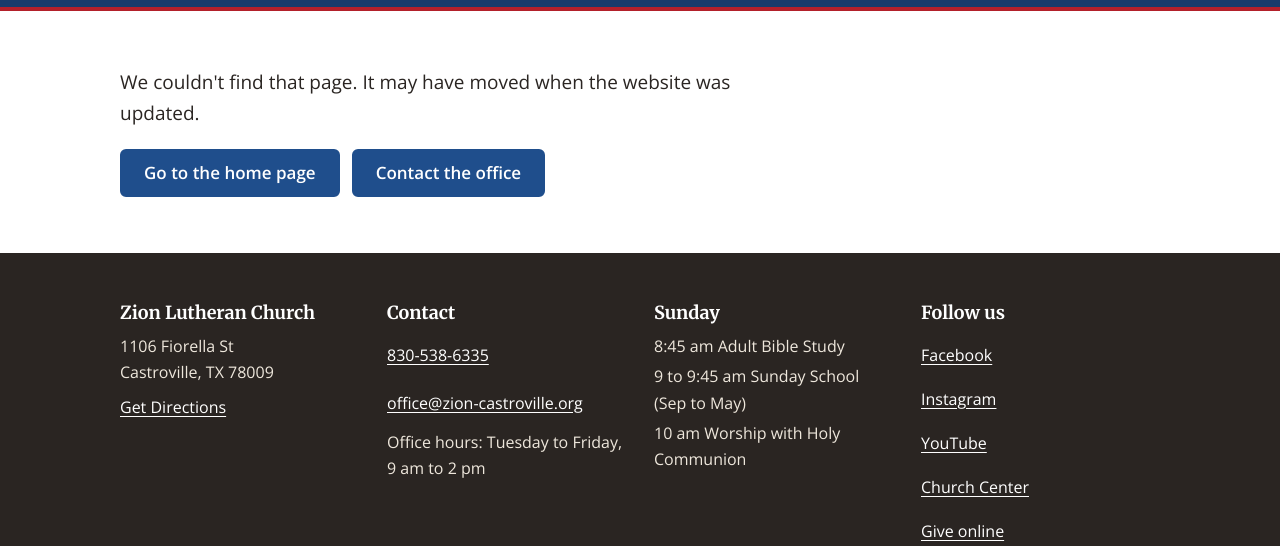
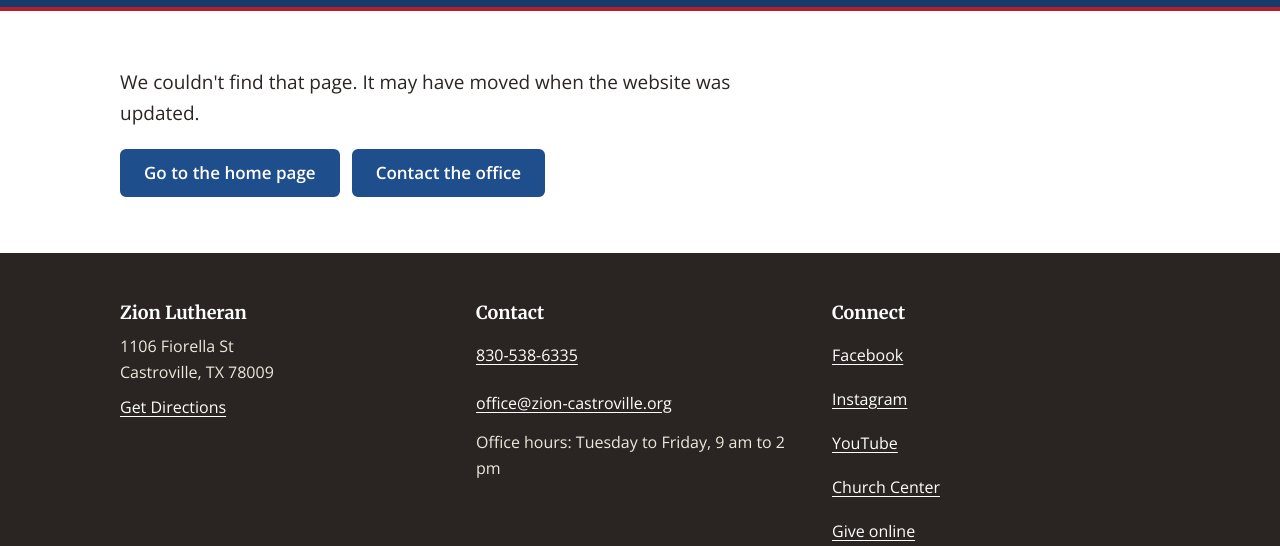
Before and after one commit to adrianacalk/zion-website, a plain HTML site: page 404.html in a window 1280 px wide. Shown: the part 254-800 px from the top of the page. Drawn offline with nearby package versions, Linux system fonts and the light colour scheme.

Commit message:
v2.11: footer Connect column, Love INC link, Sunday schedule removed

```diff
--- a/404.html
+++ b/404.html
@@ -117,7 +117,7 @@
       <div class="container">
         <div class="site-footer__columns">
           <div>
-            <h2>Zion Lutheran Church</h2>
+            <h2>Zion Lutheran</h2>
             <p>1106 Fiorella St<br>Castroville, TX 78009</p>
             <p><a href="https://www.google.com/maps/search/?api=1&amp;query=1106%20Fiorella%20St%2C%20Castroville%2C%20TX%2078009" target="_blank" rel="noopener">Get Directions</a></p>
           </div>
@@ -130,20 +130,13 @@
             </ul>
           </div>
           <div>
-            <h2>Sunday</h2>
-            <ul>
-              <li>8:45 am Adult Bible Study</li>
-              <li>9 to 9:45 am Sunday School (Sep to May)</li>
-              <li>10 am Worship with Holy Communion</li>
-            </ul>
-          </div>
-          <div>
-            <h2>Follow us</h2>
+            <h2>Connect</h2>
             <p><a href="https://www.facebook.com/ZionCastrovilleLCMC/" target="_blank" rel="noopener">Facebook</a></p>
             <p><a href="https://www.instagram.com/zion.castroville/" target="_blank" rel="noopener">Instagram</a></p>
             <p><a href="https://www.youtube.com/@zionlutheranchurchcastroville1" target="_blank" rel="noopener">YouTube</a></p>
             <p><a href="https://zion-castroville.churchcenter.com/" target="_blank" rel="noopener">Church Center</a></p>
             <p><a href="/give.html">Give online</a></p>
+            <p><a href="https://www.loveincmedinaregion.org/" target="_blank" rel="noopener">Love INC Medina Region</a></p>
           </div>
         </div>
         <p class="site-footer__copyright">&copy; <span id="year">2026</span> Zion Lutheran Church, Castroville, Texas</p>
--- a/css/style.css
+++ b/css/style.css
@@ -526,7 +526,7 @@ img { display: block; max-width: 100%; height: auto; }
    10. FOOTER
    ===================================================================== */
 .site-footer { background: var(--ink); color: #eee7dc; padding: 48px var(--gutter) 28px; font-size: 16px; }
-.site-footer__columns { display: grid; grid-template-columns: repeat(4, minmax(0, 1fr)); gap: 28px; }
+.site-footer__columns { display: grid; grid-template-columns: repeat(3, minmax(0, 1fr)); gap: 28px; }
 .site-footer h2 { color: #fff; font-size: 18px; margin-bottom: 8px; }
 .site-footer ul { list-style: none; padding: 0; display: grid; gap: 4px; }
 .site-footer a {
@@ -539,5 +539,4 @@ img { display: block; max-width: 100%; height: auto; }
   padding-top: 18px; margin-top: 12px;
   font-size: 15px; color: #cfc6ba; text-align: center;
 }
-@media (max-width: 860px) { .site-footer__columns { grid-template-columns: repeat(2, minmax(0, 1fr)); } }
 @media (max-width: 520px) { .site-footer__columns { grid-template-columns: 1fr; } }
```
Also changed, not shown: calendar.html (+3 -10 lines), faith.html (+3 -10 lines), give.html (+3 -10 lines), ham-dinner.html (+3 -10 lines), history.html (+3 -10 lines), index.html (+3 -10 lines), ministries.html (+3 -10 lines), plan-a-visit.html (+3 -10 lines), rummage-sale.html (+3 -10 lines), sermons.html (+3 -10 lines), team.html (+3 -10 lines), vbs.html (+3 -10 lines), 1 other file.
